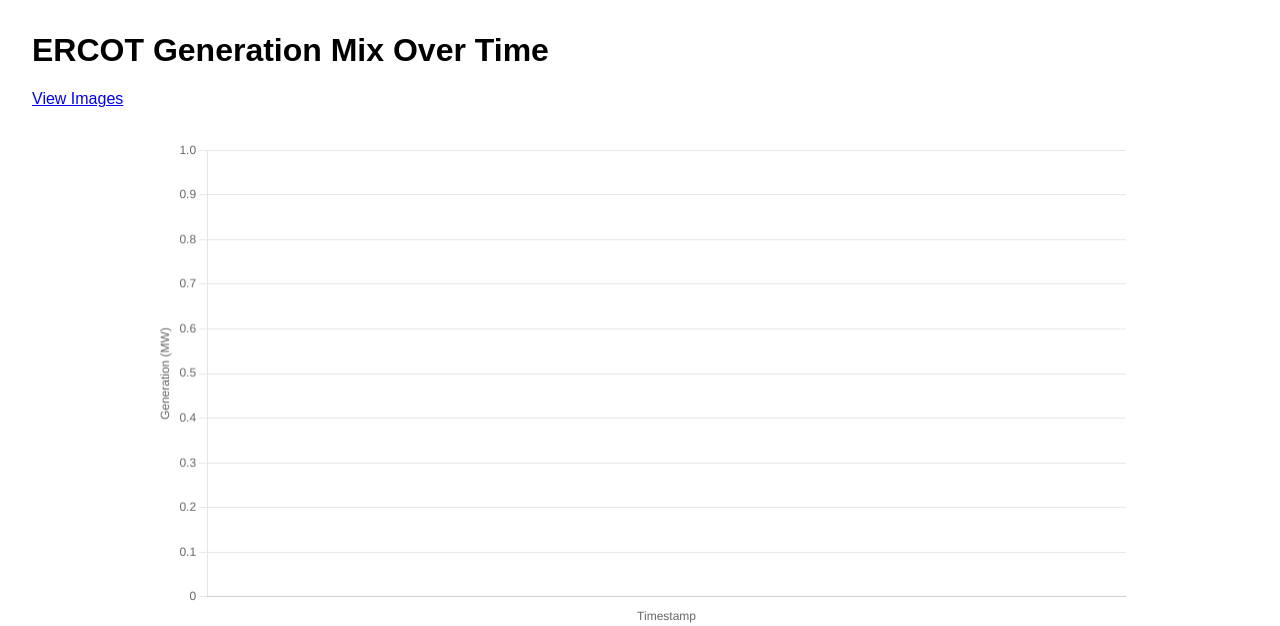
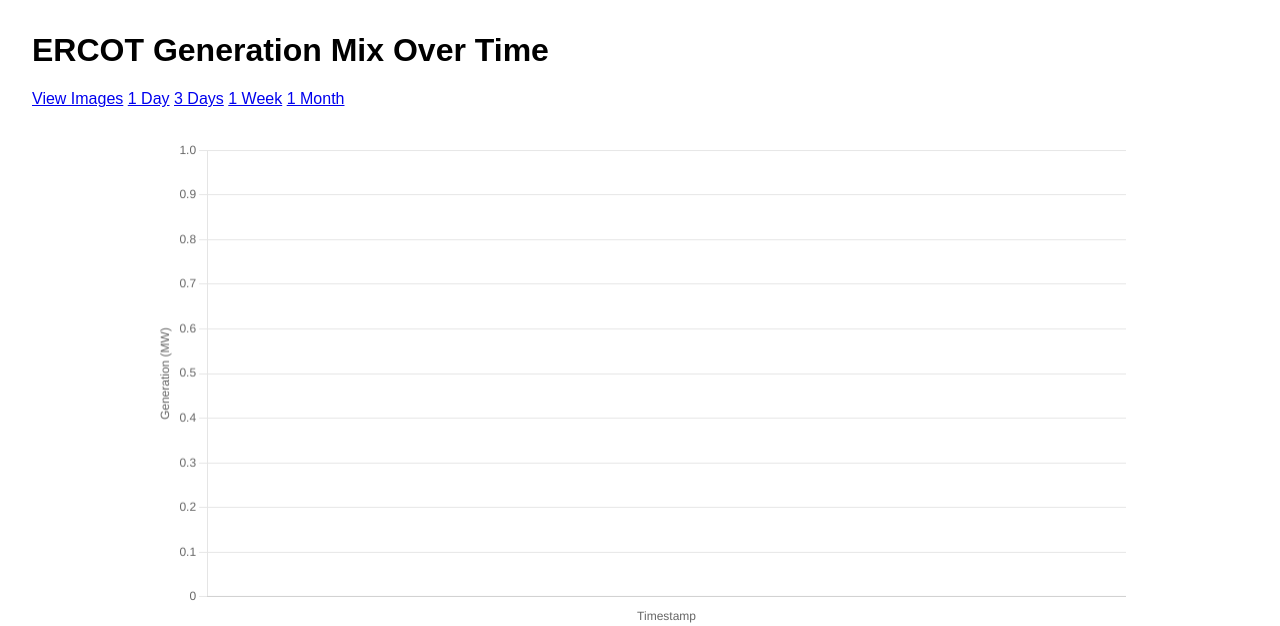
Before and after one commit to ryanshores/ercot, a FastAPI app: page /dashboard in a window 1280 px wide. Shown: the top 626 px of the page. Run offline with FastAPI, Linux system fonts and the light colour scheme.

Commit message:
adds links for dashboard timespans

```diff
--- a/templates/dashboard.html
+++ b/templates/dashboard.html
@@ -23,6 +23,10 @@
 <h1>ERCOT Generation Mix Over Time</h1>
 <nav>
     <a href="/">View Images</a>
+    <a href="/dashboard?timespan=1D">1 Day</a>
+    <a href="/dashboard?timespan=3D">3 Days</a>
+    <a href="/dashboard?timespan=1W">1 Week</a>
+    <a href="/dashboard?timespan=1M">1 Month</a>
 </nav>
 <div class="chart-container">
     <canvas id="genChart"></canvas>
```
